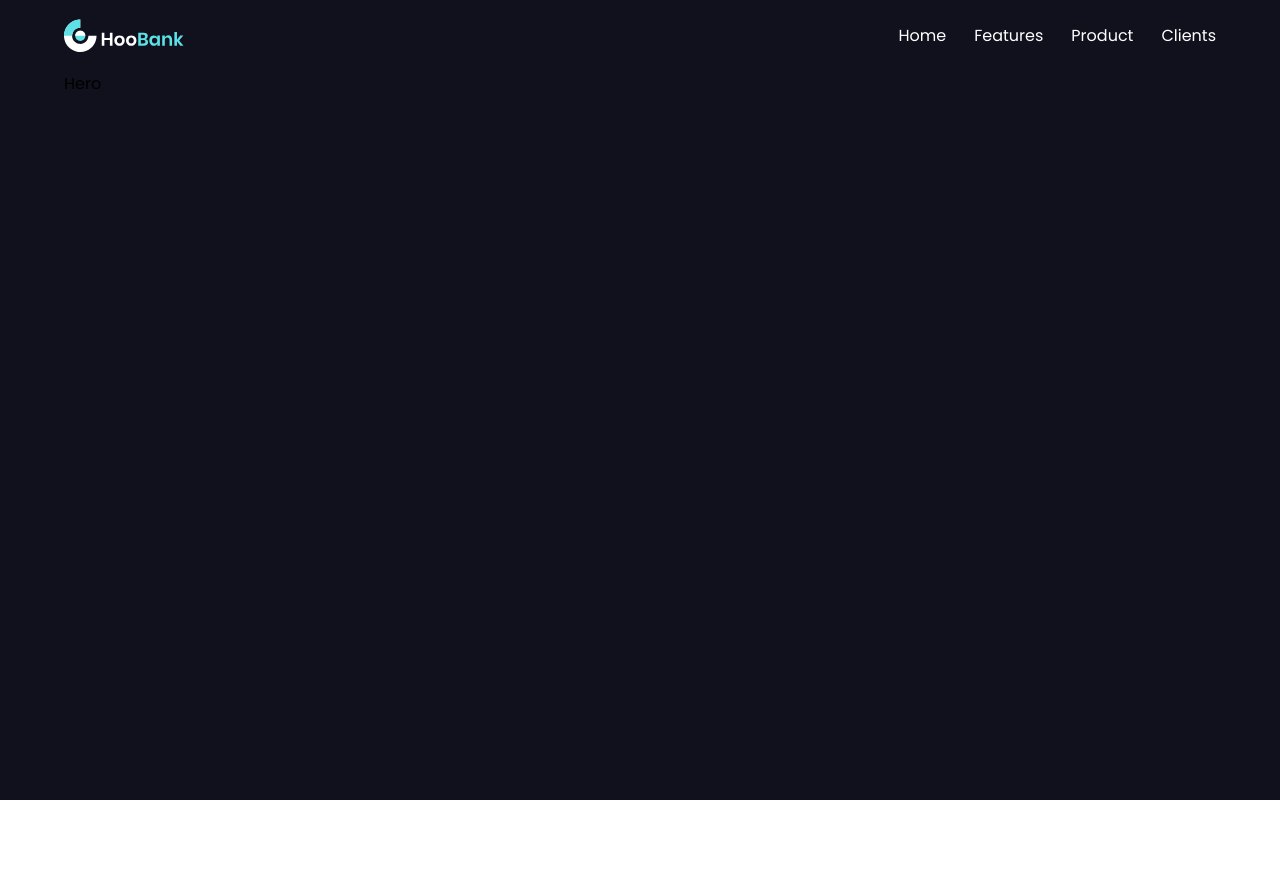
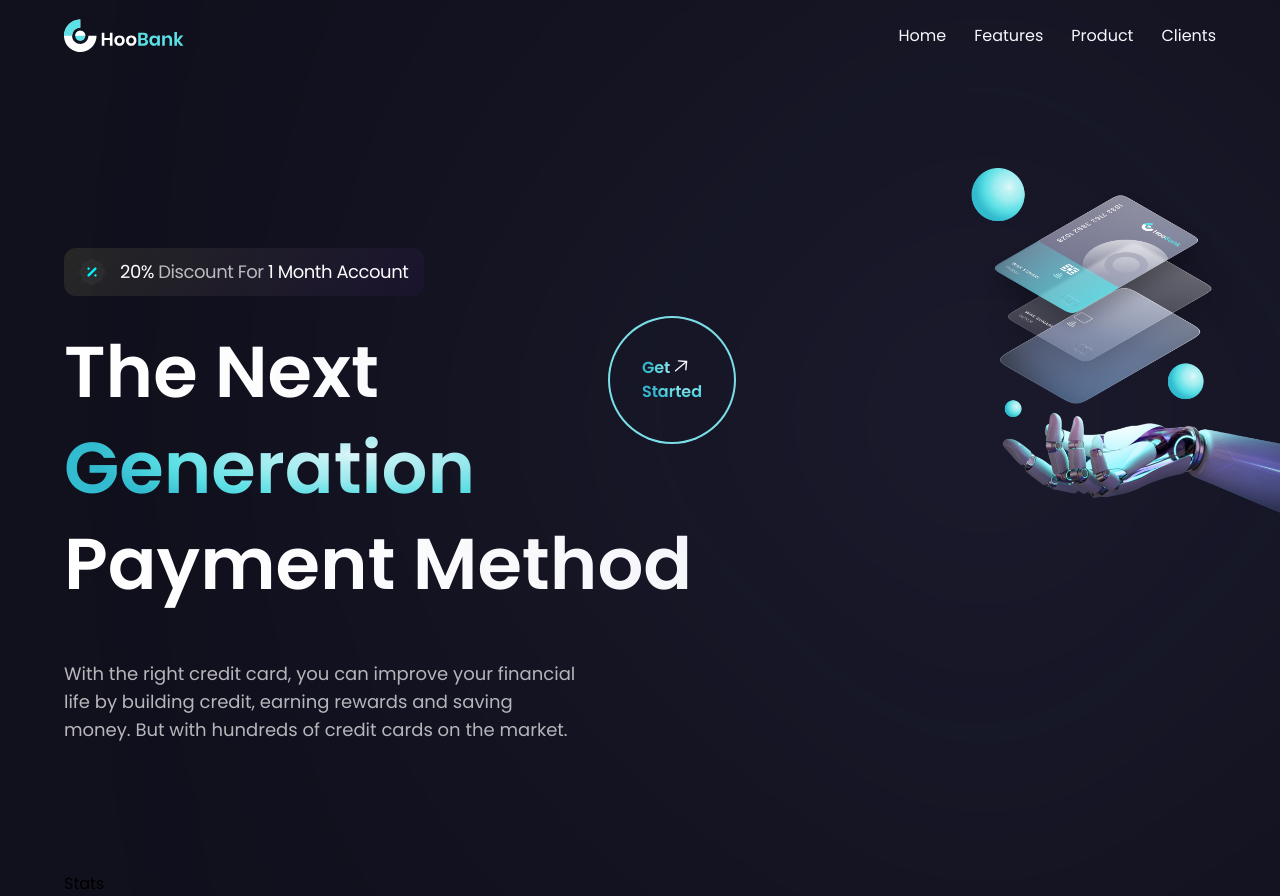
Before and after one commit to professor-12/Hoobank, a React (Vite) app: page / in a window 1280 px wide. Before the commit the page ends 800 px from the top, so only its background shows below. Built offline with nearby package versions, Linux system fonts and the light colour scheme.

Commit message:
create Hero Section

```diff
--- a/src/App.tsx
+++ b/src/App.tsx
@@ -5,7 +5,7 @@ function App() {
 
   return (
       <>
-          <div className="bg-[#11101d] h-screen">
+          <div className="bg-[#11101d]">
               <Home/>
           </div>
       </>
--- a/src/components/Hero.tsx
+++ b/src/components/Hero.tsx
@@ -1,7 +1,66 @@
 const Hero = () => {
-  return (
-    <div>Hero</div>
-  )
-}
+    return (
+        <div className="flex space-y-12 lg:space-y-0 relative lg:flex-col xl:flex-row flex-col md:flex-col pb-32 lg:pt-[6rem]">
+            <div className="mt-20 space-y-7 flex-1">
+                <div className="bg-discount-gradient space-x-3 flex rounded-xl  w-[22.5rem] p-2 px-3 items-center  text-white">
+                    <img src="/Discount.61d9dc08.svg" alt="" />
+                    <span className="text-lg tracking-tight">
+                        20%{" "}
+                        <span className="text-[#ffffffb3]">Discount For </span>1
+                        Month <span className="">Account</span>
+                    </span>
+                </div>
+                <div className="md:w-[50rem] w-full md:relative  font-semibold">
+                    <h1 className="text-5xl md:text-7xl lg:leading-[6rem]  text-white">
+                        The Next{" "}
+                        <span className="flex">
+                            <span className="text-gradient block">
+                                Generation
+                            </span>
+                        </span>{" "}
+                        Payment Method
+                    </h1>
+                    <p className="md:w-[32rem] w-full font-normal mt-12 text-[#ffffffb3] leading-7 text-lg">
+                        With the right credit card, you can improve your
+                        financial life by building credit, earning rewards and
+                        saving money. But with hundreds of credit cards on the
+                        market.
+                    </p>
+                    <div className="bg-[#7de7eb] right-32 text-white absolute p-[2px] bottom-0 md:-top-2  h-32 flex items-center justify-center w-32 rounded-full">
+                        <div className="bg-darkGray flex items-center justify-center w-full h-full rounded-full">
+                            <span className="text-gradient">
+                                <p className="flex space-x-2">
+                                    Get
+                                    <span>
+                                        <img
+                                            src="/arrow-up.012ff21b.svg"
+                                            alt=""
+                                        />
+                                    </span>
+                                </p>
+                                Started
+                            </span>
+                        </div>
+                    </div>
+                </div>
 
-export default Hero
+            </div>
+            <div className="lg:relative flex-2">
+                  <div className="lg:absolute bg-gradient-to-tl rounded-full blur-[900px] -z-[0] from-[#f4c4f3] from-0% t0-100% md:w-[20rem]   to-[#fc67fa]" />
+                  <div className="right-20 top-20  absolute bg-gradient-to-tl rounded-full blur-[300px] -z-[0] from-[#b7a0f8] from-0% t0-100% w-[20rem] h-[20rem]  to-[#214d76]" />
+                  <div className="md:relative  -right-[4.8rem]">
+                      <img
+                          src="/robot.352cd501.png"
+                          className="h-full w-full"
+                          alt=""
+                      />
+                  </div>
+            </div>
+        </div>
+    );
+};
+
+export default Hero;
+
+//   background: linear-gradient(90deg,#f4c4f3 0%,#fc67fa 100%);
+//     filter: blur(900px)
--- /dev/null
+++ b/src/components/Stats.tsx
@@ -0,0 +1,9 @@
+
+
+const Stats = () => {
+  return (
+    <div>Stats</div>
+  )
+}
+
+export default Stats
--- a/src/index.css
+++ b/src/index.css
@@ -12,3 +12,16 @@ font-family: 'Poppins', sans-serif;
 font-family: 'Roboto', sans-serif;
 font-family: 'Sora', sans-serif;
 font-family: 'Work Sans', sans-serif; */
+
+@layer {
+    .bg-discount-gradient {
+        background: linear-gradient(127deg, #272727 0%, #171129 100%);
+    }
+    .text-gradient {
+    background: radial-gradient(64.18% 64.18% at 71.16% 35.69%,#def9fa .89%,#bef3f5 17.23%,#9dedf0 42.04%,#7de7eb 55.12%,#5ce1e6 71.54%,#33bbcf 100%);
+    -webkit-background-clip: text;
+    -webkit-text-fill-color: transparent;
+    background-clip: text;
+    text-fill-color: transparent;
+}
+}
--- a/src/pages/Home.tsx
+++ b/src/pages/Home.tsx
@@ -1,11 +1,13 @@
 import Hero from "../components/Hero";
 import NavBar from "../components/NavBar";
+import Stats from "../components/Stats";
 
 const Home = () => {
     return (
-        <div className="container lg:w-[90%] mx-auto">
+        <div className="container px-2 md:px-12 lg:px-0 lg:w-[90%] mx-auto">
                 <NavBar />
-                <Hero/>
+                <Hero />
+                <Stats/>
         </div>
     );
 };
--- a/tailwind.config.js
+++ b/tailwind.config.js
@@ -7,6 +7,10 @@ export default {
     extend: {
       fontFamily: {
         Poppins: ["Poppins","sans-serif"]
+      },
+      colors: {
+        lightGray: "#272727",
+        darkGray:"#11101d"
       }
     },
   },
```
